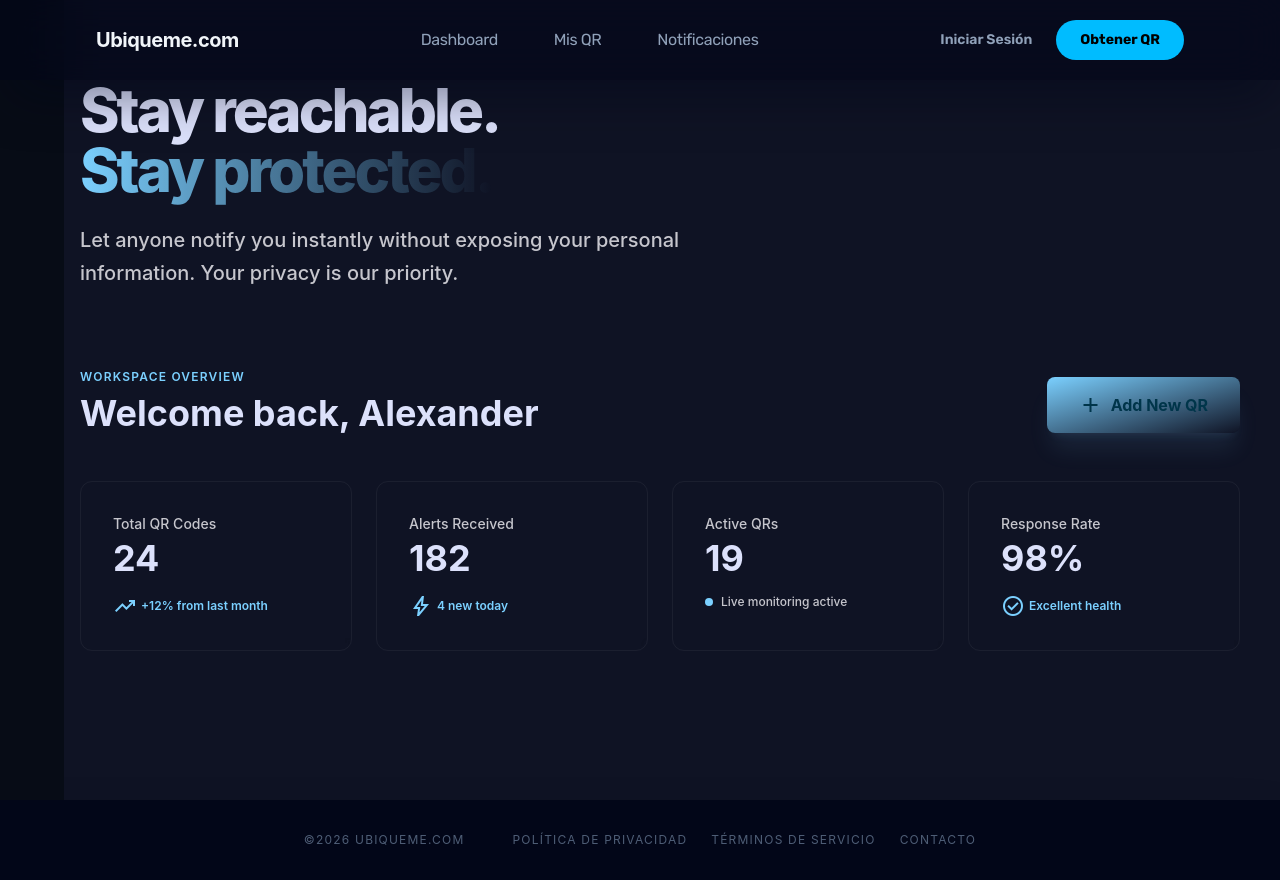
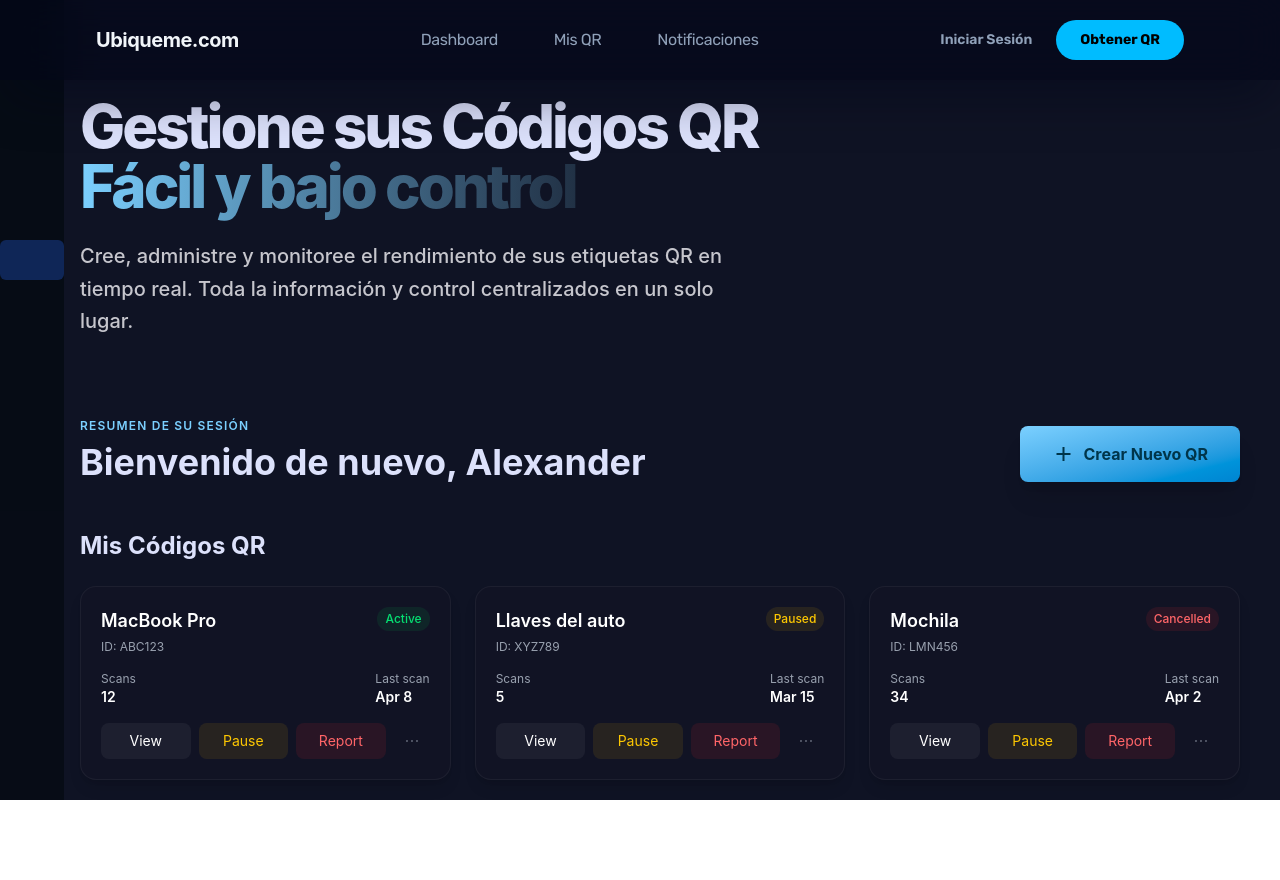
Before and after one commit to ShykanDev/ubiqueme.com, a Vue app: page /dashboard in a window 1280 px wide. Both pictures are taken after a click on the button 32 px from the left and 260 px from the top of the page. After the commit the page ends 800 px from the top, so only its background shows below. Built offline with nearby package versions, Linux system fonts and the light colour scheme; some icons are missing; what tailwindcss-animated would draw is missing.

Commit message:
Added QRDash and HomeDash

```diff
--- a/src/components/user/dashboard/ButtonDash.vue
+++ b/src/components/user/dashboard/ButtonDash.vue
@@ -14,6 +14,10 @@
   icon: {
     type: String,
     required: true
+  },
+  active: {
+    type: Boolean,
+    required: true
   }
 
 })
@@ -21,11 +25,12 @@
 
 <template>
   <button
-    class="w-full  text-white overflow-hidden  flex  p-5  items-center justify-start gap-3 hover:bg-[#0e1a34] rounded-md relative cursor-pointer">
+    class="w-full  text-white overflow-hidden  flex  p-5  items-center justify-start gap-3 hover:bg-[#0f2657] rounded-md relative cursor-pointer"
+    :class="{ 'bg-[#0f2657]': active }">
     <v-icon :name="props.icon" scale="1.5" class="absolute left-4" />
     <span v-show="isHover"
-      class="animate__animated animate__fadeInRight whitespace-nowrap animate-duration-[.1s] w-full  transition-colors duration-200 ease-out "
-      :style="{ 'animation-delay': `${index * 50}ms` }">{{
+      class="animate__animated animate__flipInX whitespace-nowrap animate-duration-[.1s] w-full  transition-colors duration-200 ease-out text-lg"
+      :style="{ 'animation-delay': `${index * 55}ms` }">{{
         props.name }}</span>
   </button>
 </template>
--- /dev/null
+++ b/src/components/user/dashboard/QRDash/MyQrDash.vue
@@ -0,0 +1,121 @@
+<script lang="ts" setup>
+import VentoCard from '../homeDash/VentoCard.vue';
+
+const userQRs = [
+  {
+    id: 'ABC123',
+    name: 'MacBook Pro',
+    status: 'Active',
+    scans: 12,
+    lastScan: 'Apr 8',
+    statusClass: 'bg-green-500/10 text-green-400'
+  },
+  {
+    id: 'XYZ789',
+    name: 'Llaves del auto',
+    status: 'Paused',
+    scans: 5,
+    lastScan: 'Mar 15',
+    statusClass: 'bg-yellow-500/10 text-yellow-400'
+  },
+  {
+    id: 'LMN456',
+    name: 'Mochila',
+    status: 'Cancelled',
+    scans: 34,
+    lastScan: 'Apr 2',
+    statusClass: 'bg-red-500/10 text-red-400'
+  }
+];
+
+
+</script>
+
+<template>
+  <section class="mb-20 max-w-4xl">
+    <h1 class="text-6xl font-extrabold font-headline tracking-tighter text-on-surface mb-6 leading-none">
+      Gestione sus Códigos QR<br />
+      <span class="bg-linear-to-r from-primary to-on-secondary bg-clip-text text-transparent">
+        Fácil y bajo control
+      </span>
+    </h1>
+    <p class="text-xl text-on-surface-variant font-medium leading-relaxed max-w-2xl">
+      Cree, administre y monitoree el rendimiento de sus etiquetas QR en tiempo real.
+      Toda la información y control centralizados en un solo lugar.
+    </p>
+  </section>
+  <!-- Welcome Banner -->
+  <div class="mb-12 flex justify-between items-end">
+    <div>
+      <p class="text-primary font-semibold tracking-widest uppercase text-xs mb-2">Resumen de su sesión</p>
+      <h2 class="text-4xl font-bold font-headline text-on-surface">Bienvenido de nuevo, Alexander</h2>
+    </div>
+    <button
+      class="flex items-center gap-2 px-8 py-4 rounded-lg bg-linear-to-br from-primary to-sky-600 cursor-pointer text-on-primary font-bold shadow-xl hover:brightness-110 transition-all active:scale-95">
+      <span class="material-symbols-outlined">add</span>
+      Crear Nuevo QR
+    </button>
+  </div>
+
+  <!-- Mis Códigos QR Section -->
+  <div class="mb-6">
+    <h3 class="text-2xl font-bold font-headline text-on-surface mb-6">Mis Códigos QR</h3>
+    <div class="grid grid-cols-1 md:grid-cols-2 xl:grid-cols-3 gap-6">
+      <div v-for="qr in userQRs" :key="qr.id"
+        class="bg-[#111324] rounded-2xl p-5 shadow-lg border border-white/5 w-full max-w-sm">
+
+        <!-- Header -->
+        <div class="flex items-start justify-between mb-4">
+          <div>
+            <h3 class="text-white text-lg font-semibold">{{ qr.name }}</h3>
+            <p class="text-xs text-gray-400 mt-1">ID: {{ qr.id }}</p>
+          </div>
+
+          <!-- Status -->
+          <span :class="['text-xs px-2 py-1 rounded-full font-medium', qr.statusClass]">
+            {{ qr.status }}
+          </span>
+        </div>
+
+        <!-- Stats -->
+        <div class="flex justify-between text-sm text-gray-400 mb-4">
+          <div>
+            <p class="text-xs">Scans</p>
+            <p class="text-white font-semibold">{{ qr.scans }}</p>
+          </div>
+          <div>
+            <p class="text-xs">Last scan</p>
+            <p class="text-white font-semibold">{{ qr.lastScan }}</p>
+          </div>
+        </div>
+
+        <!-- Actions -->
+        <div class="flex items-center justify-between gap-2">
+          <button
+            class="flex-1 text-sm bg-white/5 hover:bg-white/10 text-white py-2 rounded-lg transition cursor-pointer">
+            View
+          </button>
+          <button
+            class="flex-1 text-sm bg-yellow-500/10 hover:bg-yellow-500/20 text-yellow-400 py-2 rounded-lg transition cursor-pointer">
+            Pause
+          </button>
+          <button
+            class="flex-1 text-sm bg-red-500/10 hover:bg-red-500/20 text-red-400 py-2 rounded-lg transition cursor-pointer">
+            Report
+          </button>
+
+          <!-- Menu -->
+          <button class="p-2 rounded-lg hover:bg-white/10 transition cursor-pointer">
+            <svg xmlns="http://www.w3.org/2000/svg" class="w-5 h-5 text-gray-400" fill="none" viewBox="0 0 24 24"
+              stroke="currentColor">
+              <path stroke-linecap="round" stroke-linejoin="round" stroke-width="2" d="M6 12h.01M12 12h.01M18 12h.01" />
+            </svg>
+          </button>
+        </div>
+      </div>
+    </div>
+  </div>
+
+</template>
+
+<style scoped></style>
--- a/src/components/user/dashboard/async/HomeDash.vue
+++ b/src/components/user/dashboard/async/HomeDash.vue
@@ -1,80 +1,69 @@
 <script lang="ts" setup>
+import VentoCard from '../homeDash/VentoCard.vue';
+const ventoCards = [
+  {
+    icon: 'qr_code_scanner',
+    title: 'Total de Códigos QR',
+    value: '0',
+    trendIcon: 'trending_up',
+    trendText: 'Sus Códigos QR',
+  },
+  {
+    icon: 'notifications_active',
+    title: 'Escaneos Totales',
+    value: '0',
+    trendIcon: 'bolt',
+    trendText: 'Información en Tiempo Real',
+  },
+  {
+    icon: 'verified',
+    title: 'Códigos QR Activos',
+    value: '0',
+    trendIcon: 'check_circle',
+    trendText: 'Excelente',
+  },
+  {
+    icon: 'history',
+    title: 'Tasa de Respuesta',
+    value: '0%',
+    trendIcon: 'check_circle',
+    trendText: 'Excellent health',
+  },
+]
 
 </script>
 
 <template>
   <section class="mb-20 max-w-4xl">
     <h1 class="text-6xl font-extrabold font-headline tracking-tighter text-on-surface mb-6 leading-none">
-      Stay reachable.<br />
-      <span class="bg-linear-to-r from-primary to-on-primary-container bg-clip-text text-transparent">Stay
-        protected.</span>
+      Siempre conectado<br />
+      <span class="bg-linear-to-r from-primary to-on-secondary bg-clip-text text-transparent">
+        Protegido en todo lugar
+      </span>
     </h1>
     <p class="text-xl text-on-surface-variant font-medium leading-relaxed max-w-2xl">
-      Let anyone notify you instantly without exposing your personal information. Your privacy is our priority.
+      Permita que cualquier persona se comunique con usted al instante sin exponer su información personal. Su
+      privacidad es nuestra prioridad.
     </p>
   </section>
   <!-- Welcome Banner -->
   <div class="mb-12 flex justify-between items-end">
     <div>
-      <p class="text-primary font-semibold tracking-widest uppercase text-xs mb-2">Workspace Overview</p>
-      <h2 class="text-4xl font-bold font-headline text-on-surface">Welcome back, Alexander</h2>
+      <p class="text-primary font-semibold tracking-widest uppercase text-xs mb-2">Resumen de su sesión</p>
+      <h2 class="text-4xl font-bold font-headline text-on-surface">Bienvenido de nuevo, Alexander</h2>
     </div>
     <button
-      class="flex items-center gap-2 px-8 py-4 rounded-lg bg-linear-to-br from-primary to-on-primary-container text-on-primary font-bold shadow-xl shadow-primary/10 hover:brightness-110 transition-all active:scale-95">
+      class="flex items-center gap-2 px-8 py-4 rounded-lg bg-linear-to-br from-primary to-sky-600 cursor-pointer text-on-primary font-bold shadow-xl hover:brightness-110 transition-all active:scale-95">
       <span class="material-symbols-outlined">add</span>
-      Add New QR
+      Crear Nuevo QR
     </button>
   </div>
   <!-- Bento Grid Stats -->
   <div class="grid grid-cols-12 gap-6 mb-16">
-    <div
-      class="col-span-12 md:col-span-3 surface-container rounded-xl p-8 border border-white/5 relative overflow-hidden group">
-      <div class="absolute -right-4 -bottom-4 opacity-5 group-hover:scale-125 transition-transform duration-500">
-        <span class="material-symbols-outlined text-[120px]">qr_code_scanner</span>
-      </div>
-      <p class="text-on-surface-variant text-sm font-medium mb-1">Total QR Codes</p>
-      <p class="text-4xl font-bold font-headline text-on-surface mb-4">24</p>
-      <div class="flex items-center text-xs text-primary font-semibold">
-        <span class="material-symbols-outlined text-sm mr-1">trending_up</span>
-        +12% from last month
-      </div>
-    </div>
-    <div
-      class="col-span-12 md:col-span-3 surface-container rounded-xl p-8 border border-white/5 relative overflow-hidden group">
-      <div class="absolute -right-4 -bottom-4 opacity-5 group-hover:scale-125 transition-transform duration-500">
-        <span class="material-symbols-outlined text-[120px]">notifications_active</span>
-      </div>
-      <p class="text-on-surface-variant text-sm font-medium mb-1">Alerts Received</p>
-      <p class="text-4xl font-bold font-headline text-on-surface mb-4">182</p>
-      <div class="flex items-center text-xs text-primary font-semibold">
-        <span class="material-symbols-outlined text-sm mr-1">bolt</span>
-        4 new today
-      </div>
-    </div>
-    <div
-      class="col-span-12 md:col-span-3 surface-container rounded-xl p-8 border border-white/5 relative overflow-hidden group">
-      <div class="absolute -right-4 -bottom-4 opacity-5 group-hover:scale-125 transition-transform duration-500">
-        <span class="material-symbols-outlined text-[120px]">verified</span>
-      </div>
-      <p class="text-on-surface-variant text-sm font-medium mb-1">Active QRs</p>
-      <p class="text-4xl font-bold font-headline text-on-surface mb-4">19</p>
-      <div class="flex items-center text-xs text-on-surface-variant font-medium">
-        <span class="w-2 h-2 rounded-full bg-primary mr-2 animate-pulse"></span>
-        Live monitoring active
-      </div>
-    </div>
-    <div
-      class="col-span-12 md:col-span-3 surface-container rounded-xl p-8 border border-white/5 relative overflow-hidden group">
-      <div class="absolute -right-4 -bottom-4 opacity-5 group-hover:scale-125 transition-transform duration-500">
-        <span class="material-symbols-outlined text-[120px]">history</span>
-      </div>
-      <p class="text-on-surface-variant text-sm font-medium mb-1">Response Rate</p>
-      <p class="text-4xl font-bold font-headline text-on-surface mb-4">98%</p>
-      <div class="flex items-center text-xs text-primary font-semibold">
-        <span class="material-symbols-outlined text-sm mr-1">check_circle</span>
-        Excellent health
-      </div>
-    </div>
+    <VentoCard v-for="(card, index) in ventoCards" :key="index" :icon="card.icon" :title="card.title"
+      :value="card.value" :trendIcon="card.trendIcon" :trendText="card.trendText">
+    </VentoCard>
+
   </div>
 </template>
 
--- /dev/null
+++ b/src/components/user/dashboard/homeDash/VentoCard.vue
@@ -0,0 +1,41 @@
+<script lang="ts" setup>
+const props = defineProps({
+  icon: {
+    type: String,
+    required: true,
+  },
+  title: {
+    type: String,
+    required: true,
+  },
+  value: {
+    type: String,
+    required: true,
+  },
+  trendIcon: {
+    type: String,
+    required: true,
+  },
+  trendText: {
+    type: String,
+    required: true,
+  },
+})
+</script>
+
+<template>
+  <div
+    class="col-span-12 md:col-span-3 surface-container rounded-xl p-8 border border-white/5 relative overflow-hidden group">
+    <div class="absolute -right-4 -bottom-4 opacity-5 group-hover:scale-125 transition-transform duration-500">
+      <span class="material-symbols-outlined text-[120px]">{{ icon }}</span>
+    </div>
+    <p class="text-on-surface-variant text-sm font-medium mb-1">{{ title }}</p>
+    <p class="text-4xl font-bold font-headline text-on-surface mb-4">{{ value }}</p>
+    <div class="flex items-center text-xs text-primary font-semibold">
+      <span class="material-symbols-outlined text-sm mr-1">{{ trendIcon }}</span>
+      {{ trendText }}
+    </div>
+  </div>
+</template>
+
+<style scoped></style>
--- a/src/layouts/UserDashoardLayout.vue
+++ b/src/layouts/UserDashoardLayout.vue
@@ -60,12 +60,12 @@
       </div>
     </nav>
 
-    <main>
-      <slot name="main"></slot>
+    <main class="scrollbar-hide">
+      <slot class="scrollbar-hide" name="main"></slot>
     </main>
 
     <footer
-      class="bg-slate-950 backdrop-blur-xl shadow-2xl shadow-slate-950/50  w-full flex justify-center gap-8 px-12 py-8 z-40  text-blue-400 dark:text-sky-300">
+      class="bg-slate-950 hidden backdrop-blur-xl shadow-2xl shadow-slate-950/50  w-full justify-center gap-8 px-12 py-8 z-40  text-blue-400 dark:text-sky-300">
       <div
         class="flex flex-col md:flex-row gap-4 md:gap-12 items-center opacity-80 hover:opacity-100 transition-opacity">
         <span class="font-body text-xs uppercase tracking-widest text-slate-500">©{{ new Date().getFullYear() }}
@@ -83,4 +83,15 @@
   </div>
 </template>
 
-<style scoped></style>
+<style scoped>
+.scrollbar-hide::-webkit-scrollbar {
+  display: none;
+}
+
+.scrollbar-hide {
+  -ms-overflow-style: none;
+  /* IE and Edge */
+  scrollbar-width: none;
+  /* Firefox */
+}
+</style>
--- a/src/views/dashboard/DashboardView.vue
+++ b/src/views/dashboard/DashboardView.vue
@@ -1,7 +1,7 @@
 <script lang="ts" setup>
 import ButtonDash from '@/components/user/dashboard/ButtonDash.vue';
 import UserDashoardLayout from '@/layouts/UserDashoardLayout.vue';
-import { defineAsyncComponent, ref } from 'vue';
+import { defineAsyncComponent, onMounted, ref, shallowRef } from 'vue';
 const hoverOnSideBar = ref(false);
 
 let timeout = null as any;
@@ -48,8 +48,17 @@
 ]
 
 
-const homeDash = defineAsyncComponent(() => import('../../components/user/dashboard/async/HomeDash.vue'));
-const currentComponent = ref(homeDash);
+type ComponentName = 'Inicio' | 'Mis QR' | 'Notificaciones' | 'Configuración' | 'Cerrar Sesión' | 'Soporte';
+
+const componentsMap: Record<string, ReturnType<typeof defineAsyncComponent>> = {
+  'Inicio': defineAsyncComponent(() => import('../../components/user/dashboard/async/HomeDash.vue')),
+  'Mis QR': defineAsyncComponent(() => import('../../components/user/dashboard/QRDash/MyQrDash.vue')),
+}
+const currentComponent = shallowRef(componentsMap['Inicio']);
+
+const changeComponent = (component: ComponentName) => {
+  currentComponent.value = componentsMap[component] ?? componentsMap['Inicio']
+}
 
 
 </script>
@@ -59,24 +68,35 @@
     <template #main>
 
       <!--Main Container for Dash-->
-      <div class="flex  relative overflo">
+      <div class="flex  relative ">
 
         <!-- Left Side -->
         <aside @mouseenter="handleSideBarHover" @mouseleave="handleSideBarLeave"
           :class="{ 'w-2/12': hoverOnSideBar, 'w-16': !hoverOnSideBar }"
-          class="absolute z-20 left-0 transition-all duration-300 bg-[#070C16]  h-screen flex flex-col items-center justify-around pt-20">
-          <ButtonDash v-for="(btn, index) in dashButtons" :key="btn.name" :name="btn.name" :isHover="hoverOnSideBar"
-            :index="index" :icon="btn.icon"></ButtonDash>
+          class="absolute z-20 left-0 transition-all duration-300 bg-[#070C16]/95  h-screen flex flex-col items-center justify-around pt-20">
+          <ButtonDash @click="changeComponent(btn.name as ComponentName)" v-for="(btn, index) in dashButtons"
+            :key="btn.name" :name="btn.name" :isHover="hoverOnSideBar" :index="index" :icon="btn.icon"
+            :active="componentsMap[btn.name] === currentComponent"></ButtonDash>
         </aside>
 
         <!-- Right Side -->
-        <div class="w-full bg-[#0F1324] h-screen pl-20 pt-20 pr-10 overflow-y-scroll overflow-hidden">
-          <component :is="homeDash"></component>
-
+        <div class="w-full bg-[#0F1324] h-screen pl-20 pt-24 pr-10 overflow-y-scroll overflow-hidden scrollbar-hide ">
+          <component :is="currentComponent"></component>
         </div>
       </div>
     </template>
   </UserDashoardLayout>
 </template>
 
-<style scoped></style>
+<style scoped>
+.scrollbar-hide::-webkit-scrollbar {
+  display: none;
+}
+
+.scrollbar-hide {
+  -ms-overflow-style: none;
+  /* IE and Edge */
+  scrollbar-width: none;
+  /* Firefox */
+}
+</style>
```
Also changed, not shown: src/main.ts (+8 -0 lines).
